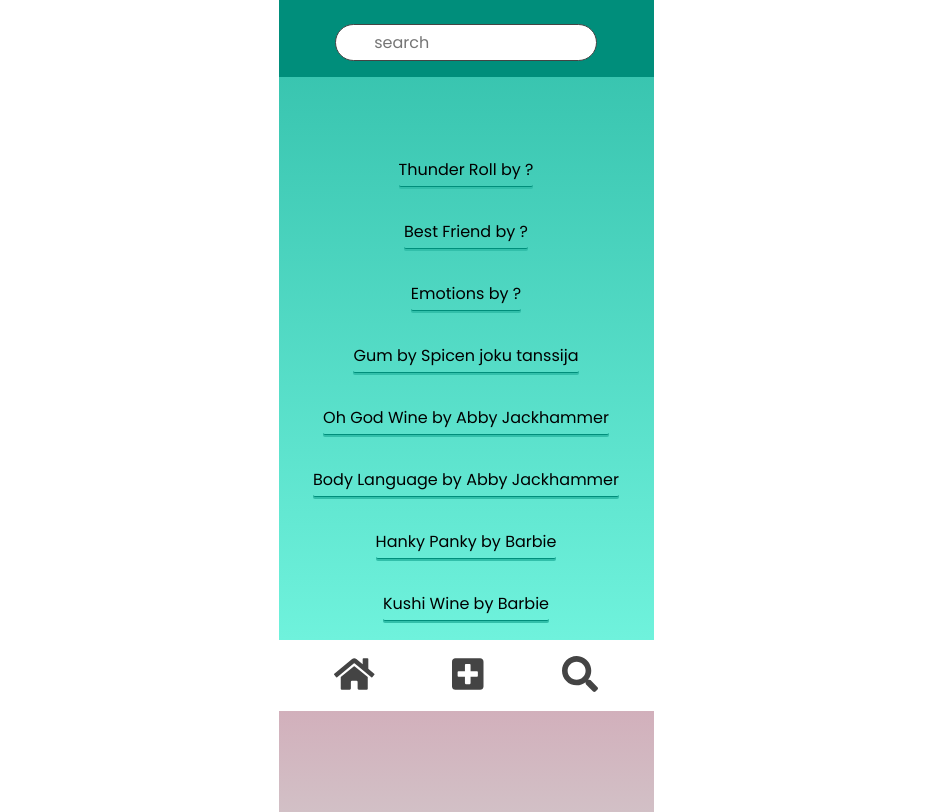
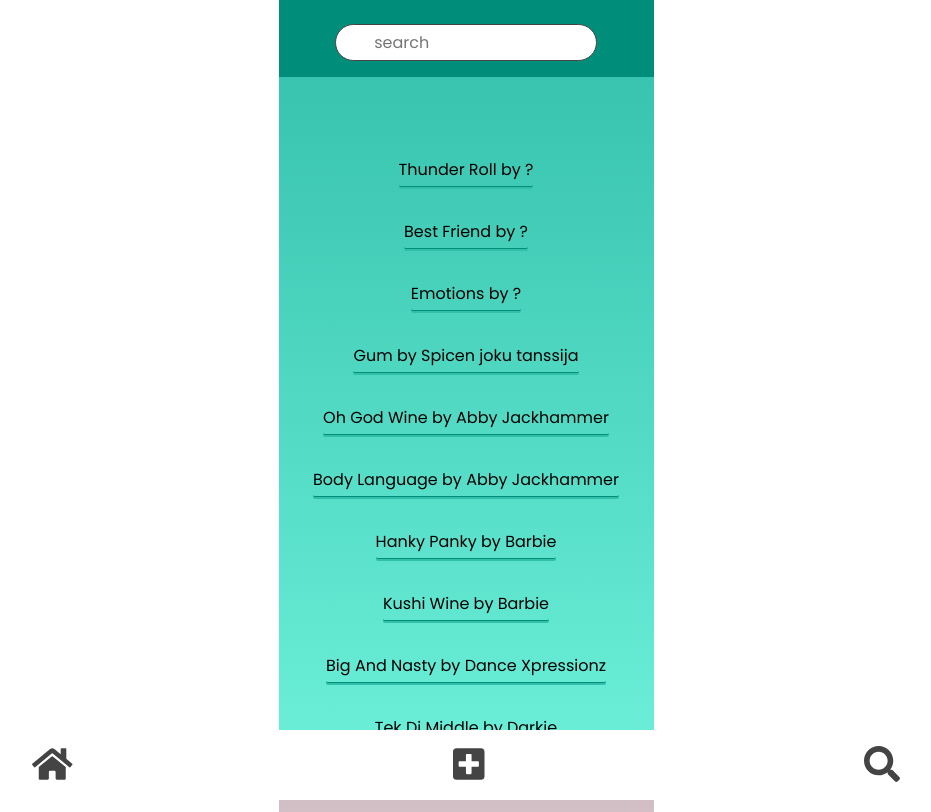
Before and after one commit to Termanty/movesapp, a React (Create React App) app: page /search in a window 1280 px wide. Shown: the whole page, without its empty margins (174-1105 px from the left). Built offline with nearby package versions, Linux system fonts and the light colour scheme; data requests are answered from the project's data file.

Commit message:
footer position changed to be fixed at the bottom, also change heights of EditMove and AddMove and Search pages to look nice with footer

```diff
--- a/src/style.css
+++ b/src/style.css
@@ -129,7 +129,7 @@ input {
   flex-direction: column;
   align-items: center;
   overflow-y: scroll;
-  height: 80vh;
+  height: 100vh;
   background: var(--searchpage-gradient);
   position: relative;
 }
@@ -217,6 +217,7 @@ input {
 
 /* == EDIT MOVE == */
 .editmove {
+  height: 100vh;
   background: linear-gradient(
     to bottom,
     var(--keppel-green) 0%,
@@ -265,6 +266,7 @@ input {
 /* == NEW MOVE == */
 
 .addmove {
+  height: 100vh;
   background: linear-gradient(
     to bottom,
     var(--rubber-red-light) 0%,
@@ -318,7 +320,7 @@ input {
   display: flex;
   justify-content: space-around;
   padding: 1rem;
-  position: relative;
+  position: fixed;
   bottom: 0;
   left: 0;
   width: 100%;
```
